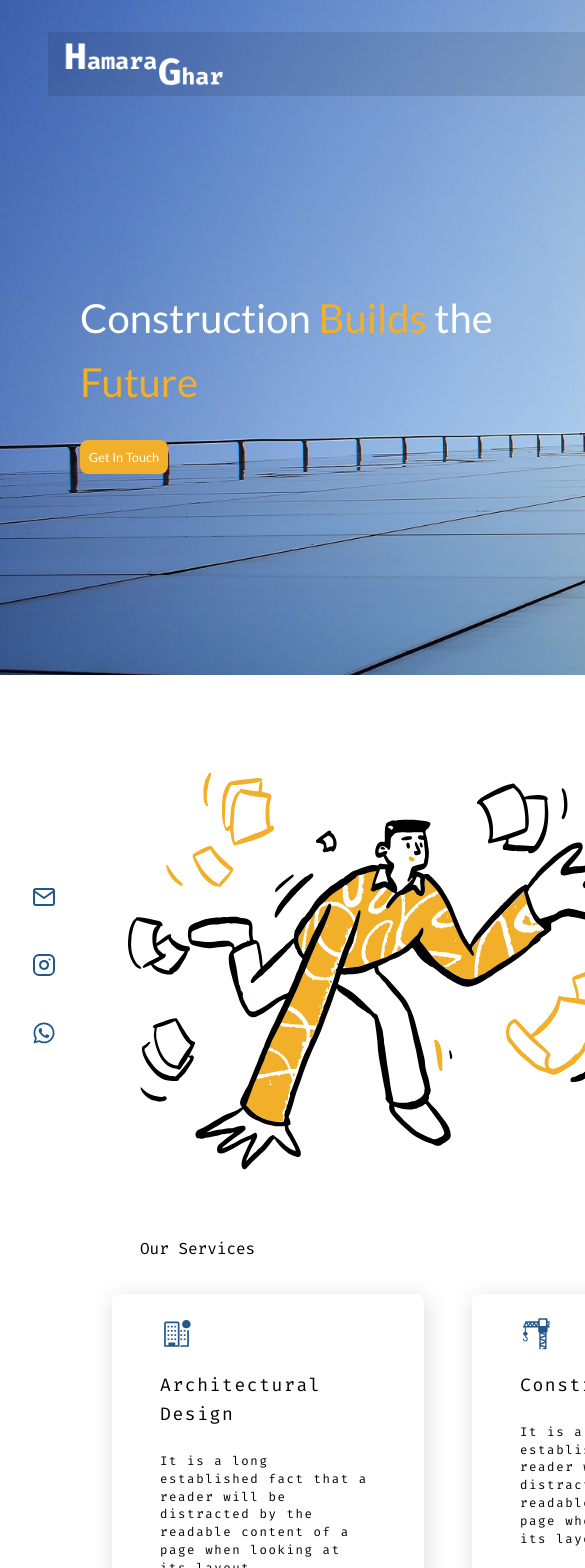
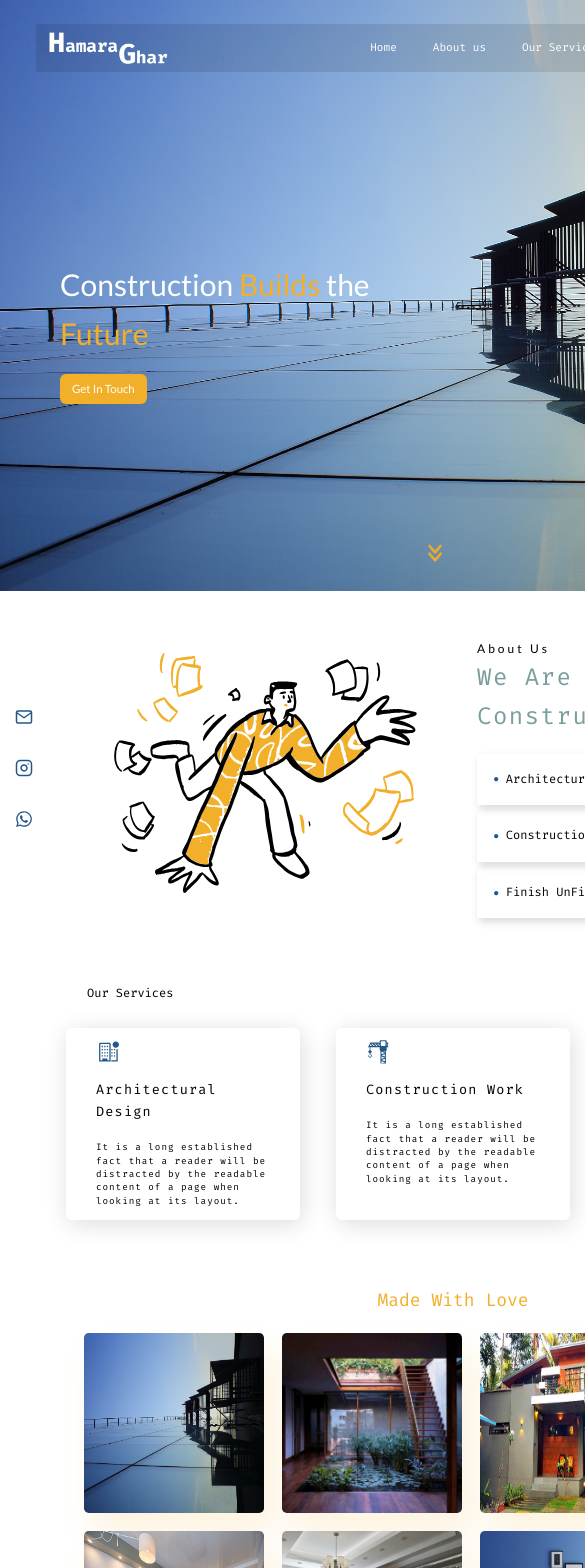
Before and after one commit to MSbalasubramanian/HamaragrahClient, a React (Create React App) app: page / in a window 390 px wide. Shown: the top 1568 px of the page, 585 px wide, since content can reach past the window. Built offline with nearby package versions, Linux system fonts and the light colour scheme.

Commit message:
Responsive Task-II 🤞🏻

```diff
--- a/src/Components/SideBarFloat.jsx
+++ b/src/Components/SideBarFloat.jsx
@@ -6,9 +6,10 @@ import { FaWhatsapp } from 'react-icons/fa';
 const SideBarFloat = _ => (
   <SideBarFloatStyle>
     <IconContext.Provider value={{ color:'#235789' }}>
-      <a href=""><FiMail /></a>
-      <a href=""><FiInstagram /></a>
-      <a href=""><FaWhatsapp /></a>
+      <a href="mailto:info@hamaraghar.co.in
+"><FiMail /></a>
+      <a href="#"><FiInstagram /></a>
+      <a href="https://wa.me/918971744523?text=Hai%20Sir%2C%20I%20like%20to%20know%20the%20details%20about%20what%20you%20mention%20in%20the%20website" target='_blank'><FaWhatsapp /></a>
     </IconContext.Provider>
   </SideBarFloatStyle>
 );
--- a/src/Styles/AboutUs.styles.jsx
+++ b/src/Styles/AboutUs.styles.jsx
@@ -13,7 +13,10 @@ const AboutUsStyle = styled.section`
     grid-column:1/2 ;
     grid-row:1/-1 ;
     justify-self:flex-end ;
-    /* align-self: flex-end; we can use in responsive */
+    @media only screen and (max-width:60em) { /* break point 950px*/
+      height:40rem;
+    }
+
   }
   &>section {
     grid-column:2/3 ;
@@ -24,14 +27,25 @@ const AboutUsStyle = styled.section`
       font-size:2rem;
       letter-spacing:.8rem ;
       font-family:var(--SecondaryFont) ;
-
+      @media only screen and (max-width:60em) { /* break point 950px*/
+        letter-spacing:.5rem ;
+        margin-top:3rem;
+      }
       & + p {
       /* we are */
       font-size:4rem;
       color:var(--Color-4);
       font-family:var(--PrimaryFont) ;
       letter-spacing:.5rem ;
+        @media only screen and (max-width:81.25em) { /* break point 1300px*/
+          margin-bottom:3rem;
         }
+        @media only screen and (max-width:60em) { /* break point 950px*/
+          letter-spacing:.25rem ;
+          margin-bottom:3rem;
+        }
+      }
+
     }
     & > section {
 
@@ -57,6 +71,9 @@ const AboutUsStyle = styled.section`
           &:hover {
             background-color: var(--PrimaryColor);
           }
+          @media only screen and (max-width:60em) { /* break point 950px*/
+            width:48rem;
+          }
         }
       }
     }
--- a/src/Styles/Contact.styles.jsx
+++ b/src/Styles/Contact.styles.jsx
@@ -17,6 +17,10 @@ const ContactStyle = styled.section`
     flex-direction:column ;
     justify-content:center ;
     align-items:center ;
+    @media only screen and (max-width:60em) { /* break point 950px*/
+      margin-top:3rem;
+      margin-bottom:-5rem;
+    }
     & > span {
       font-size:1.7rem;
     }
@@ -43,14 +47,17 @@ const ContactStyle = styled.section`
     & > div{
       display: flex;
       flex-direction: column;
+      @media only screen and (max-width:60em) { /* break point 950px*/
+        margin-bottom:5rem;
+      }
     }
 
 
     &  label {
       font-size:1.8rem;
-      margin-right:6rem;
-      position:relative ;
-
+      @media only screen and (max-width:60em) { /* break point 950px*/
+        margin-bottom:2rem;
+      }
     }
 
     & input {
@@ -109,13 +116,33 @@ const ContactStyle = styled.section`
       border-radius:1rem;
       margin-top:-8rem;
       width:15rem;
+      height:5rem;
+      font-size:1.6rem;
+      transition:all 250ms ease-in-out;
+      &:hover{
+        background-color:var(--PrimaryColor-op);
+
+      }
+      @media only screen and (max-width:81.25em) { /* break point 1300px*/
+        width:20rem;
+      }
+      @media only screen and (max-width:67.5em) { /* break point 1300px*/
+        height:4rem;
+      }
     }
   }
 
   & > img {
+    width:43.75rem;
+    height:62.5rem;
     grid-column:2/3 ;
     grid-row:2/3 ;
     margin:10rem 0;
+    @media only screen and (max-width:60em) { /* break point 950px*/
+      width:37.5rem;
+      height:50rem;
+      /* margin:6rem 0; */
+    }
   }
 `;
 
--- a/src/Styles/Container.styles.jsx
+++ b/src/Styles/Container.styles.jsx
@@ -3,7 +3,15 @@ import styled from 'styled-components';
  const Container = styled.section`
   display:grid;
   grid-template-columns:11rem 1fr 11rem;
-  grid-template-rows: 80vh 70vh 40vh max-content 70vh 20vh;
+  grid-template-rows: max-content max-content max-content max-content max-content 20vh;
+  @media only screen and (max-width:67.5em) { /* break point 1080px*/
+  grid-template-rows: 60vh max-content max-content max-content max-content 20vh;
+  }
+
+  @media only screen and (max-width:60em) { /* break point 950px*/
+    grid-template-columns:8rem 1fr 2rem;
+    grid-template-rows: 70vh max-content max-content max-content max-content 12vh;
+  }
 `;
 
 export default Container;
--- a/src/Styles/Footer.styles.jsx
+++ b/src/Styles/Footer.styles.jsx
@@ -1,13 +1,16 @@
 import styled from 'styled-components';
 
 const FooterStyle = styled.footer`
-  grid-column:2/3;
+  grid-column:1/-1;
   grid-row:6/7;
   background-color:var(--PrimaryColor);
   display: flex;
   flex-direction:column ;
   justify-content:center ;
   align-items:center ;
+  @media only screen and (max-width:60em) { /* break point 950px*/
+   padding:13rem 0;
+  }
   & > img {
     width:25.25rem;
     height:10rem;
@@ -18,13 +21,24 @@ const FooterStyle = styled.footer`
     font-size:1.4rem;
     margin-top:.5rem ;
     margin-bottom:2.5rem;
+    @media only screen and (max-width:60em) { /* break point 950px*/
+      font-size:1.6rem;
+    }
   &+div {
 
     & > a {
       font-size:1.2rem;
       color:var(--SecondaryColor);
       margin-right:1rem;
-
+      @media only screen and (max-width:81.25em) { /* break point 1300px*/
+        font-size:1.3rem;
+      }
+      @media only screen and (max-width:67.5em) { /* break point 1080px*/
+        font-size:1.48rem;
+      }
+      @media only screen and (max-width:60em) { /* break point 950px*/
+        font-size:1.5rem;
+      }
       &:hover{
         color:var(--Color-5);
       }
--- a/src/Styles/Header.styles.jsx
+++ b/src/Styles/Header.styles.jsx
@@ -35,6 +35,9 @@ const HeaderStyle = styled.header`
         margin:3rem;
         color:var(--SecondaryColor);
         font-size:1.75rem;
+        @media only screen and (max-width:60em) { /* break point 950px*/
+        font-size:1.85rem;
+        }
         &:hover {
           color:var(--PrimaryColor);
         }
@@ -43,6 +46,9 @@ const HeaderStyle = styled.header`
           padding:1.1rem;
           border-radius:1rem;
           transition:all 250ms ease-in;
+          @media only screen and (max-width:60em) { /* break point 950px*/
+            padding:1.3rem;
+          }
           &:hover{
             color:var(--SecondaryColor);
             background-color:var(--PrimaryColor-op);
@@ -76,6 +82,10 @@ const HeaderStyle = styled.header`
       background-color:var(--PrimaryColor);
       padding:1.1rem;
       border-radius:1rem;
+      @media only screen and (max-width:60em) { /* break point 950px*/
+        font-size:1.9rem;
+        padding:1.4rem 2rem;
+      }
       &:hover{
         color:var(--SecondaryColor);
         background-color:var(--PrimaryColor-op);
--- a/src/Styles/OurService.styles.jsx
+++ b/src/Styles/OurService.styles.jsx
@@ -6,6 +6,9 @@ const OurServiceStyle = styled.section`
   display: flex;
   flex-direction:column ;
   justify-content:center ;
+  @media only screen and (max-width:60em) { /* break point 950px*/
+     margin:5rem 0;
+  }
   & > p {
     font-size:2rem ;
     margin-left:6.5rem ;
@@ -17,12 +20,14 @@ const OurServiceStyle = styled.section`
     grid-template-rows:1fr ;
 
     & div {
-
       margin:4rem 3rem;
       padding:3rem 6rem;
       border-radius:1rem;
       box-shadow: 2px 4px 24px 0px rgba(0,0,0,0.14) ;
       transition:all 250ms ease-in-out;
+      @media only screen and (max-width:60em) { /* break point 950px*/
+        padding:2rem 5rem;
+      }
       & > img {
         width:4rem;
         height:4rem;
@@ -35,6 +40,9 @@ const OurServiceStyle = styled.section`
             letter-spacing:.2rem ;
             line-height:144% ;
             color:#000 !important;
+            @media only screen and (max-width:60em) { /* break point 950px*/
+              letter-spacing:.16rem ;
+            }
           }
         }
       }
--- a/src/Styles/OurWorks.styles.jsx
+++ b/src/Styles/OurWorks.styles.jsx
@@ -5,7 +5,7 @@ const OurWorksStyle = styled.section`
   grid-row:4/5;
   display:grid;
   grid-template-columns :1fr ;
-  grid-template-rows:max-content 1fr ;
+  grid-template-rows:max-content max-content ;
   padding:2rem 0;
   &>p {
     grid-column:1/-1;
@@ -15,7 +15,6 @@ const OurWorksStyle = styled.section`
     color:var(--PrimaryColor);
     letter-spacing:-4.5% ;
     justify-self:center ;
-
   }
   & > div {
     grid-column:1/-1;
@@ -24,8 +23,12 @@ const OurWorksStyle = styled.section`
     display:grid;
     grid-template-columns :repeat(4,1fr) ;
     grid-template-rows:repeat(3,1fr) ;
-    grid-gap:5rem; ;
+    grid-gap:5rem;
     align-items:center;
+    @media only screen and (max-width:60em) { /* break point 950px*/
+     grid-gap:3rem;
+     margin-left:6rem;
+    }
     & > img {
       border-radius:.8rem;
       width:30rem;
@@ -36,6 +39,9 @@ const OurWorksStyle = styled.section`
         outline: 10px solid var(--PrimaryColor);
         padding:.5rem;
         box-shadow: 10px 15px 31px 0px rgba(242, 175, 41, 0.40);
+        @media only screen and (max-width:60em) { /* break point 950px*/
+          outline: 5px solid var(--PrimaryColor);
+        }
       }
     }
   }
--- a/src/index.css
+++ b/src/index.css
@@ -24,6 +24,7 @@ html {
   box-sizing: border-box;
   font-size: 50%; /*8px/16px = 50% --> 1rem = 8px */
   scroll-behavior: smooth;
+
 }
 body {
   font-family: var(--PrimaryFont) ;
@@ -36,3 +37,15 @@ a {text-decoration:none ;color:inherit;}
   background-color: var(--PrimaryColor);
   color:var(--SecondaryColor);
 }
+
+@media only screen and (max-width:81.25em) { /* break point 1300px*/
+  html {
+    font-size:43.75%; /* 7px /16px --> 1rem = 7px*/
+  }
+}
+
+@media only screen and (max-width:67.5em) { /* break point 1080px*/
+  html {
+    font-size:37.5%; /* 7px /16px --> 1rem = 7px*/
+  }
+}
```
Lines whose indentation alone changed are shown as unchanged.
